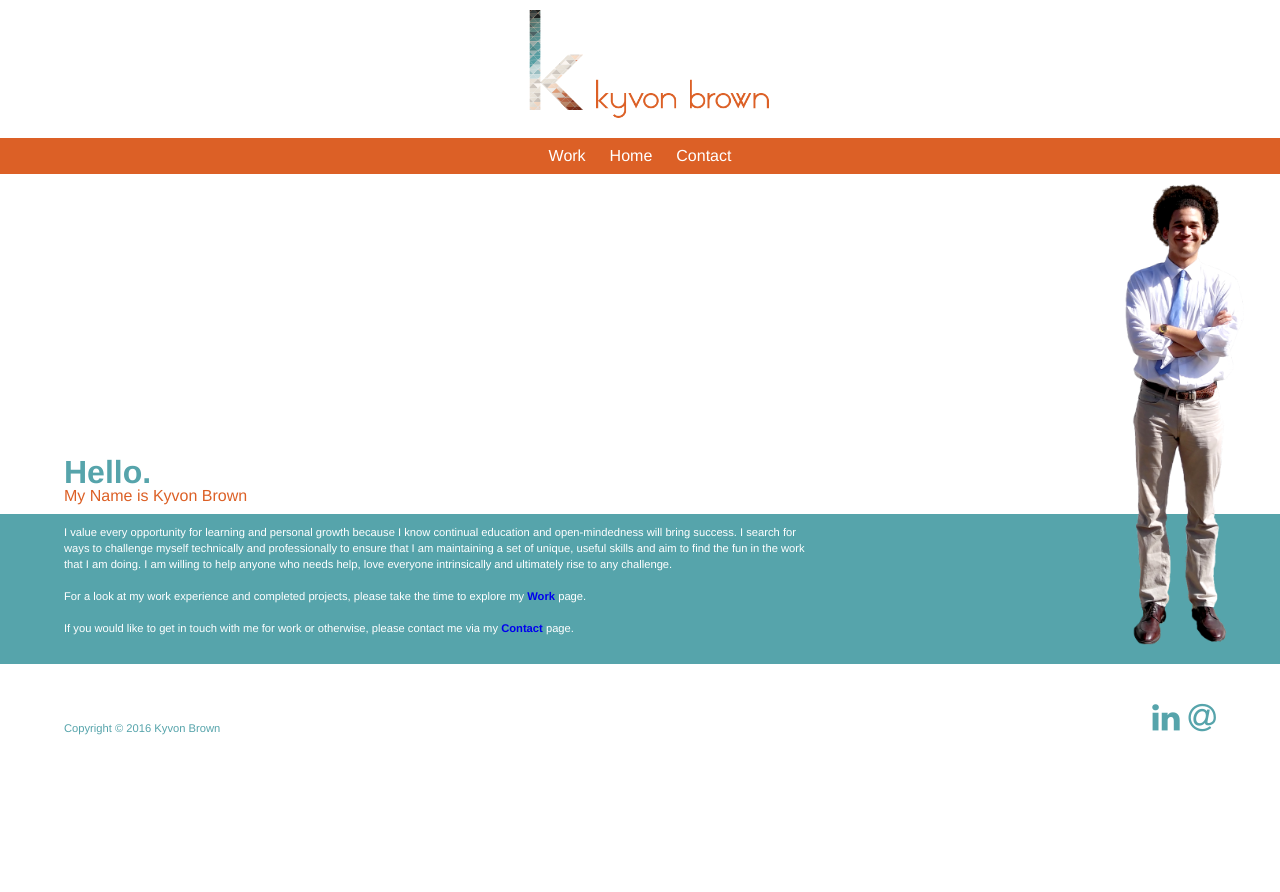
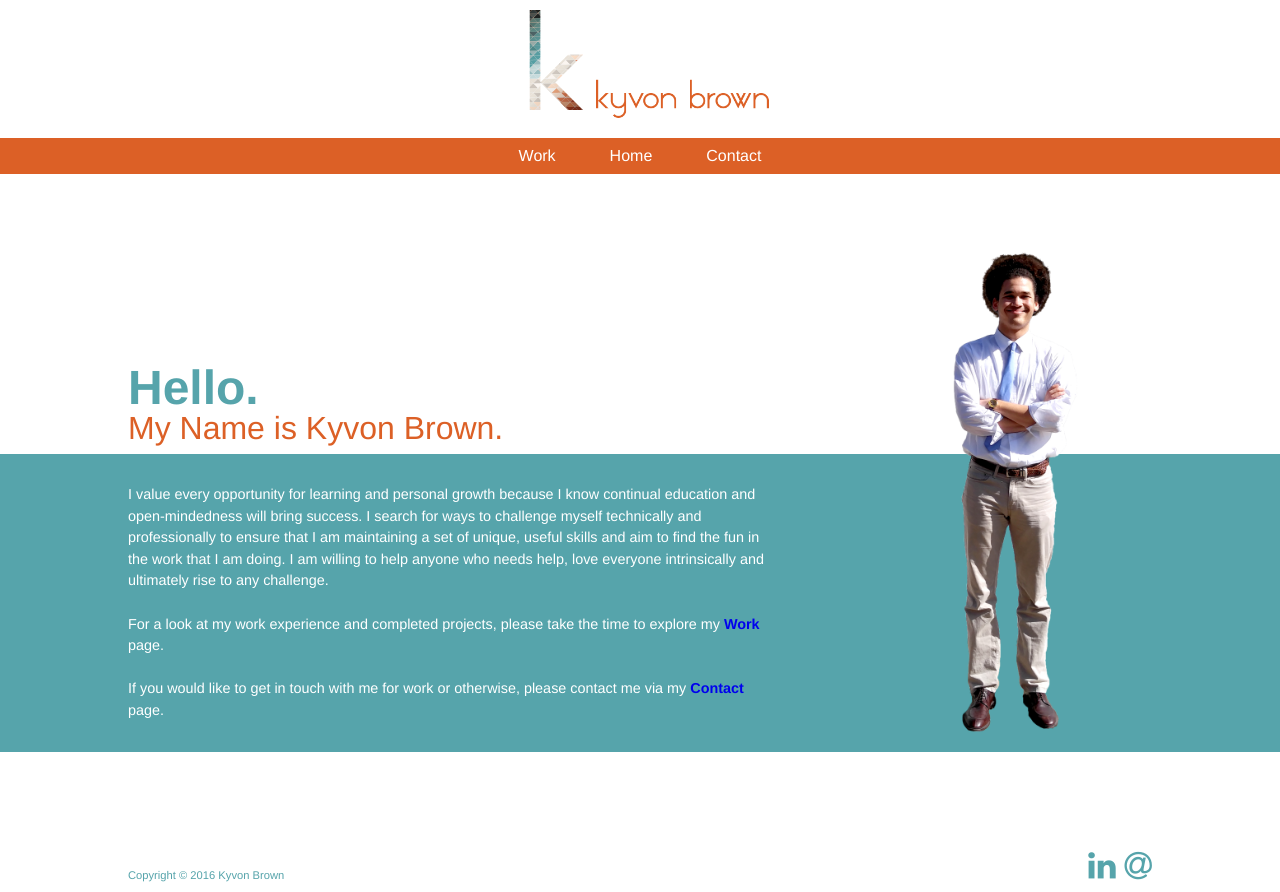
Before and after one commit to grc-338-02-spring-2016/github-mobile-website-02-kyvonbrown, a plain HTML site: page index.html in a window 1280 px wide. Before the commit the page ends 800 px from the top, so only its background shows below. Drawn offline with Linux system fonts and the light colour scheme.

Commit message:
finished tablet responsive form

```diff
--- a/index.html
+++ b/index.html
@@ -39,7 +39,7 @@
         <div class="sec1">
             <div class="welcome">
                 <h1>Hello.</h1>
-                <h4>My Name is Kyvon Brown</h4>
+                <h4>My Name is Kyvon Brown.</h4>
             </div>
         </div>
 
@@ -47,8 +47,8 @@
         <div class="sec2">
             <div class="text">
                 <p>I value every opportunity for learning and personal growth because I know continual education and open-mindedness will bring success. I search for ways to challenge myself technically and professionally to ensure that I am maintaining a set of unique, useful skills and aim to find the fun in the work that I am doing. I am willing to help anyone who needs help, love everyone intrinsically and ultimately rise to any challenge.<br><br>For a look at my work experience and completed projects, please take the time to explore my <a href="work.html">Work</a> page.<br><br>If you would like to get in touch with me for work or otherwise, please contact me via my <a href="contact.html">Contact</a> page.</p>
-                <img src="images/me-01.png" alt="Full Body Photo of Kyvon" style="height: 500px;">
             </div>
+            <img src="images/me-01.png" alt="Full Body Photo of Kyvon">
         </div>
 
         <!--Footer-->
--- a/style.css
+++ b/style.css
@@ -73,12 +73,8 @@ nav a:visited {
     color: white;
 }
 
-nav a:hover, a:focus {
+nav a:hover {
     color: rgba(255,255,255,.5);
-}
-
-nav a:active {
-    color: white;
 }
 
 /*Section 1*/
@@ -102,7 +98,6 @@ nav a:active {
     padding: 10px 0;
     line-height: 1em;
     position: relative;
-    z-index: -1;
     width: 100%;
     min-height: 130px;
 }
@@ -116,7 +111,7 @@ nav a:active {
     position: absolute;
     right: 2%;
     bottom:0;
-    z-index: 0;
+    height: 700px;
 }
 
 .text a {
@@ -223,7 +218,7 @@ footer {
 
 .res a:active {
     color: #56a4ab;
-    border: 1.5px solid #56a4ab;
+    border: none;
     background: transparent;
 }
 
@@ -241,12 +236,15 @@ footer {
     margin-bottom: 20px;
 }
 
-.port ul {
-    text-align: center;
-    width: 80%;
-    margin-left: 12%;
+.middle {
+    padding-left: 22%;
+    width: 100%;
+    float:none;
 }
+
 .images img{
+    min-width: 200px;
+    min-height: 200px;
     width: 30vh;
     height: 30vh;
     overflow: hidden;
@@ -254,7 +252,7 @@ footer {
 }
 
 .images li {
-    display: inline-block;
+    display: block;
     float: left;
     width: auto;
     margin: .5em;
@@ -321,3 +319,63 @@ footer {
 .res a:active {
     color: #dc6026;
 }
+
+/*For Tablets*/
+@media only screen and (min-width:768px) {
+
+/*Navigation*/
+nav li {
+    margin: 0 25px;
+}
+
+/*Section 1*/
+
+.sec1 {
+    height: 30vh;
+}
+
+.welcome {
+    left: 10%;
+}
+
+.welcome h1 {
+    font-size: 3em;
+}
+
+.welcome h4 {
+    font-size: 2em;
+}
+/*Section 2*/
+.sec2 p {
+    font-size: .9em;
+    line-height: 1.5em;
+}
+
+.text {
+    width: 50%;
+    margin-left: 10%;
+    padding: 20px 0;
+}
+
+.sec2 img {
+    right: 15vw;
+    height: 65vh;
+}
+/*Footer*/
+footer {
+    height: 100px;
+
+}
+.left {
+    left: 10%;
+}
+
+.right ul {
+    right: 10%;
+}
+}
+
+/*For Desktop*/
+@media only screen and (min-width: 1024px) {
+
+}
```
Also changed, not shown: work.html (+3 -0 lines).
